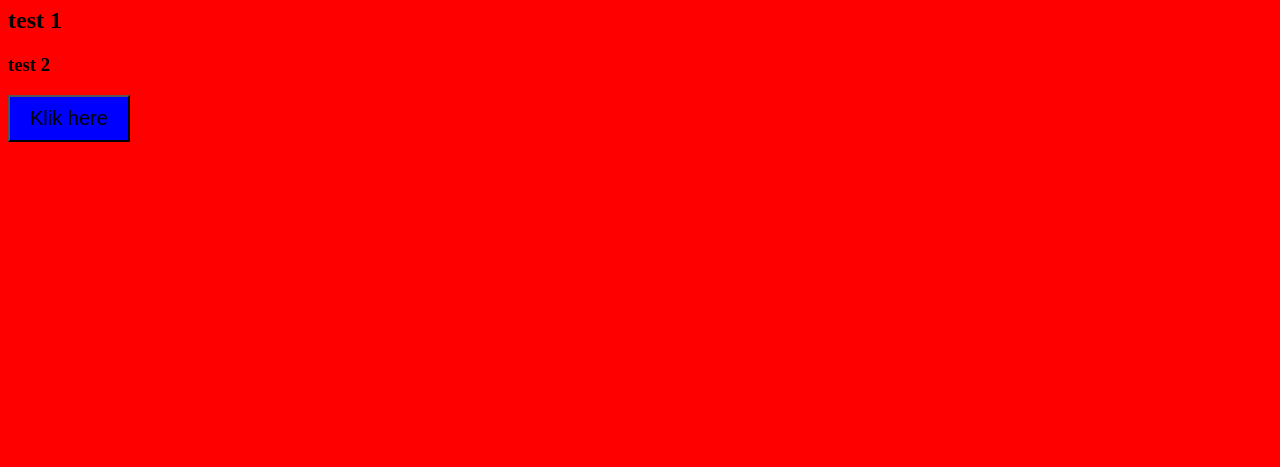
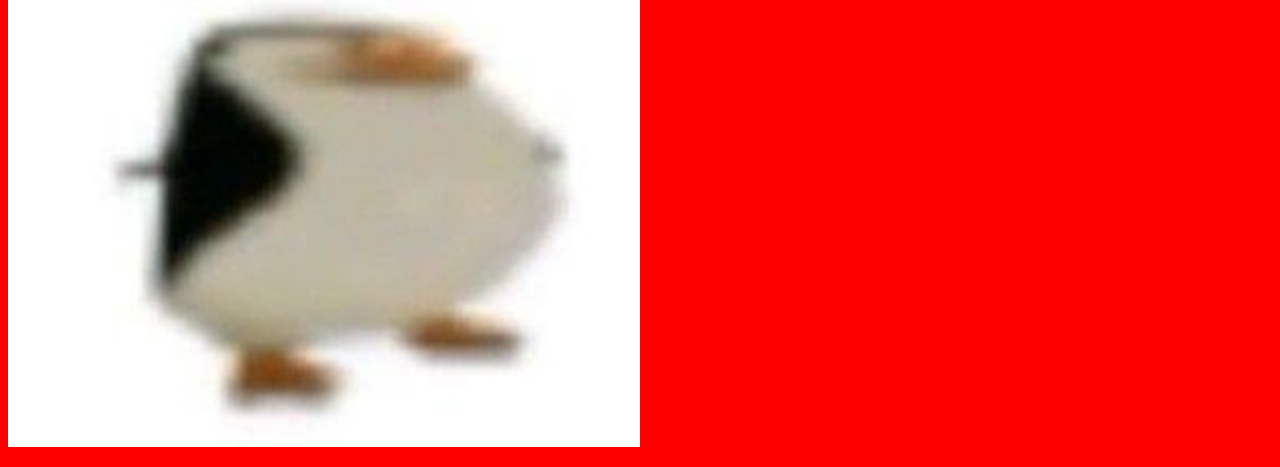
Before and after one commit to Blindedsoul/Low-Quality-, a plain HTML site: page index.html in a window 1280 px wide. Shown: the part 195-662 px from the top of the page. Drawn offline with Linux system fonts and the light colour scheme.

Commit message:
Update index.html

```diff
--- a/index.html
+++ b/index.html
@@ -13,7 +13,7 @@
       <li class="linavbar">About me</li>
   </ul></div>
   <div>
-    <img src="gedomazo.jpg" width="50%" height="50%"></div>
+    <img src="Skiper.jpg" width="50%" height="50%"></div>
   <div>
     <h1>test</h1>
     <h2>test 1</h2>
```
